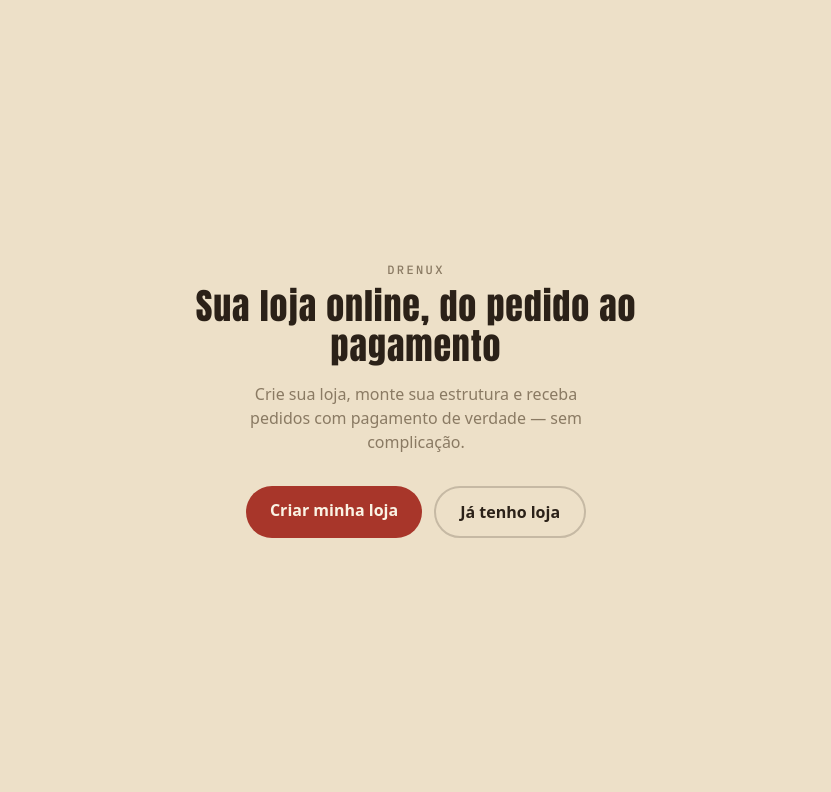
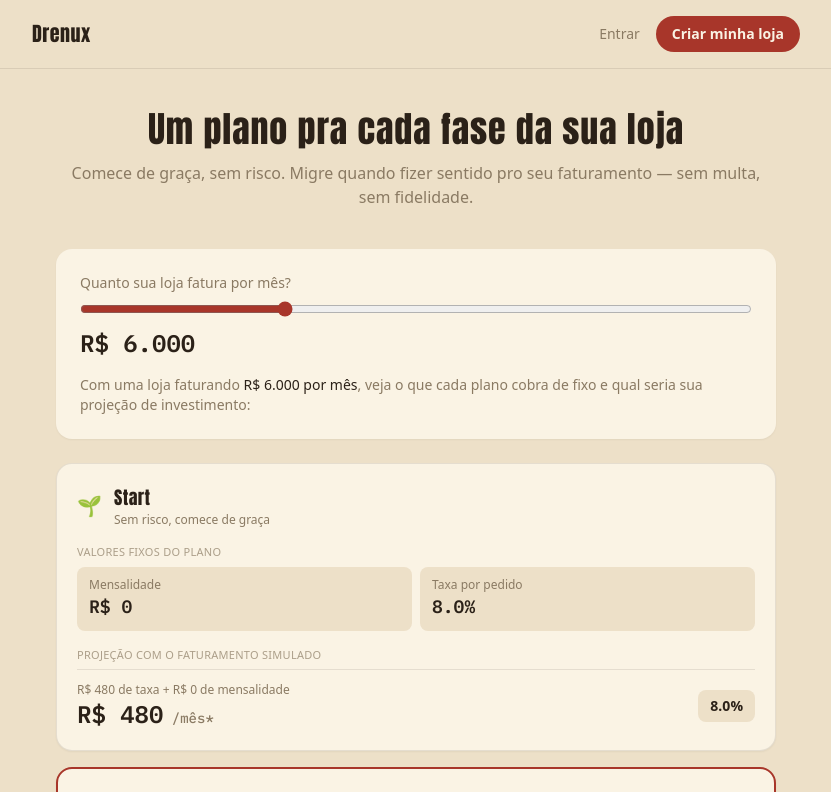
Before and after one commit to WilliamBreno/drenux, a React (Vite) app in the folder frontend/: page / in a window 1280 px wide. Shown: the top 792 px of the page, without its empty margins (224-1055 px from the left). Built offline with nearby package versions, Linux system fonts and the light colour scheme; no server answers.

Commit message:
Pagina de planos

```diff
--- a/frontend/src/App.tsx
+++ b/frontend/src/App.tsx
@@ -3,6 +3,7 @@ import { QueryClient, QueryClientProvider } from '@tanstack/react-query';
 import { EsqueciSenha } from './pages/EsqueciSenha';
 import { RedefinirSenha } from './pages/RedefinirSenha';
 import { Home } from './pages/Home';
+import { Planos } from './pages/Planos';
 import { CardapioPublico } from './pages/CardapioPublico';
 import { RastrearPedido } from './pages/RastrearPedido';
 import { Login } from './pages/Login';
@@ -29,7 +30,12 @@ function App() {
     <QueryClientProvider client={queryClient}>
       <BrowserRouter>
         <Routes>
-          <Route path="/" element={<Home />} />
+          {/* "/" agora é a porta de entrada comercial: mostra os planos.
+              O que antes era a home (entrar / cadastrar) virou "/inicio",
+              separado de propósito pra manter cada URL com um papel claro. */}
+          <Route path="/" element={<Planos />} />
+          <Route path="/inicio" element={<Home />} />
+
           <Route path="/login" element={<Login />} />
           <Route path="/cadastro" element={<Cadastro />} />
           <Route path="/esqueci-senha" element={<EsqueciSenha />} />
--- /dev/null
+++ b/frontend/src/pages/Planos.tsx
@@ -0,0 +1,202 @@
+import { useState, useMemo } from 'react';
+import { Link } from 'react-router-dom';
+
+interface Plano {
+  id: string;
+  nome: string;
+  mensal: number;
+  taxa: number;
+  desc: string;
+  emoji: string;
+}
+
+const PLANOS: Plano[] = [
+  { id: 'start', nome: 'Start', mensal: 0, taxa: 0.08, desc: 'Sem risco, comece de graça', emoji: '🌱' },
+  { id: 'pro', nome: 'Pro', mensal: 129, taxa: 0.04, desc: 'Pra loja em crescimento', emoji: '📈' },
+  { id: 'scale', nome: 'Scale', mensal: 349, taxa: 0.015, desc: 'Volume alto, custo mínimo', emoji: '🚀' },
+];
+
+function fmt(v: number) {
+  return v.toLocaleString('pt-BR', { style: 'currency', currency: 'BRL', maximumFractionDigits: 0 });
+}
+
+export function Planos() {
+  const [faturamento, setFaturamento] = useState(6000);
+
+  const custos = useMemo(
+    () => PLANOS.map((p) => ({ ...p, valorTaxa: p.taxa * faturamento, total: p.mensal + p.taxa * faturamento })),
+    [faturamento]
+  );
+  const menorCusto = Math.min(...custos.map((c) => c.total));
+
+  return (
+    <div className="min-h-screen bg-fundo">
+      {/* Header simples */}
+      <header className="border-b border-tinta/10 px-6 py-4">
+        <div className="mx-auto flex max-w-3xl items-center justify-between">
+          <Link to="/inicio" className="font-display text-xl tracking-wide text-tinta">
+            Drenux
+          </Link>
+          <div className="flex items-center gap-4">
+            <Link to="/login" className="text-sm text-tinta-suave hover:text-tinta">
+              Entrar
+            </Link>
+            <Link
+              to="/cadastro"
+              className="rounded-full bg-acento px-4 py-2 text-sm font-semibold text-superficie"
+            >
+              Criar minha loja
+            </Link>
+          </div>
+        </div>
+      </header>
+
+      <main className="mx-auto max-w-3xl px-6 py-10">
+        {/* Título */}
+        <div className="text-center">
+          <h1 className="font-display text-3xl tracking-wide text-tinta sm:text-4xl">
+            Um plano pra cada fase da sua loja
+          </h1>
+          <p className="mt-3 text-tinta-suave">
+            Comece de graça, sem risco. Migre quando fizer sentido pro seu faturamento — sem multa, sem fidelidade.
+          </p>
+        </div>
+
+        {/* Calculadora */}
+        <div className="mt-10 rounded-2xl bg-superficie p-6 shadow-sm">
+          <label className="block text-sm text-tinta-suave">Quanto sua loja fatura por mês?</label>
+          <input
+            type="range"
+            min={0}
+            max={20000}
+            step={100}
+            value={faturamento}
+            onChange={(e) => setFaturamento(Number(e.target.value))}
+            className="mt-2 w-full accent-acento"
+          />
+          <p className="mt-1 font-carimbo text-2xl font-semibold text-tinta">{fmt(faturamento)}</p>
+
+          <p className="mt-4 text-sm text-tinta-suave">
+            Com uma loja faturando <strong className="font-medium text-tinta">{fmt(faturamento)} por mês</strong>,
+            veja o que cada plano cobra de fixo e qual seria sua projeção de investimento:
+          </p>
+        </div>
+
+        {/* Cards de planos */}
+        <div className="mt-6 space-y-4">
+          {custos.map((p) => {
+            const recomendado = p.total === menorCusto;
+            const efetivo = faturamento > 0 ? (p.total / faturamento) * 100 : p.taxa * 100;
+            return (
+              <div
+                key={p.id}
+                className={`rounded-2xl bg-superficie p-5 shadow-sm ${
+                  recomendado ? 'border-2 border-acento' : 'border border-tinta/10'
+                }`}
+              >
+                <div className="flex items-center justify-between">
+                  <div className="flex items-center gap-3">
+                    <span className="text-xl">{p.emoji}</span>
+                    <div>
+                      <p className="font-display text-lg tracking-wide text-tinta">{p.nome}</p>
+                      <p className="text-xs text-tinta-suave">{p.desc}</p>
+                    </div>
+                  </div>
+                  {recomendado && (
+                    <span className="rounded-full bg-acento/10 px-3 py-1 text-xs font-semibold text-acento">
+                      Mais barato
+                    </span>
+                  )}
+                </div>
+
+                <p className="mb-1.5 mt-4 text-[11px] font-medium uppercase tracking-wide text-tinta-suave/70">
+                  Valores fixos do plano
+                </p>
+                <div className="grid grid-cols-2 gap-2">
+                  <div className="rounded-lg bg-fundo px-3 py-2.5">
+                    <p className="text-xs text-tinta-suave">Mensalidade</p>
+                    <p className="font-carimbo text-lg font-semibold text-tinta">
+                      {p.mensal === 0 ? 'R$ 0' : fmt(p.mensal)}
+                    </p>
+                  </div>
+                  <div className="rounded-lg bg-fundo px-3 py-2.5">
+                    <p className="text-xs text-tinta-suave">Taxa por pedido</p>
+                    <p className="font-carimbo text-lg font-semibold text-tinta">
+                      {(p.taxa * 100).toFixed(1)}%
+                    </p>
+                  </div>
+                </div>
+
+                <p className="mb-1.5 mt-4 text-[11px] font-medium uppercase tracking-wide text-tinta-suave/70">
+                  Projeção com o faturamento simulado
+                </p>
+                <div className="flex items-center justify-between border-t border-tinta/10 pt-3">
+                  <div>
+                    <p className="text-xs text-tinta-suave">
+                      {fmt(p.valorTaxa)} de taxa + {p.mensal === 0 ? 'R$ 0' : fmt(p.mensal)} de mensalidade
+                    </p>
+                    <p className="font-carimbo text-2xl font-semibold text-tinta">
+                      {fmt(p.total)}
+                      <span className="text-sm font-normal text-tinta-suave"> /mês*</span>
+                    </p>
+                  </div>
+                  <span className="rounded-lg bg-fundo px-3 py-1.5 text-sm font-semibold text-tinta">
+                    {efetivo.toFixed(1)}%
+                  </span>
+                </div>
+              </div>
+            );
+          })}
+        </div>
+
+        {/* Aviso */}
+        <div className="mt-4 flex items-start gap-2 rounded-xl bg-superficie px-4 py-3">
+          <span className="mt-0.5 text-tinta-suave">ⓘ</span>
+          <p className="text-xs text-tinta-suave">
+            Mensalidade e taxa são os valores fixos de cada plano. O total mostrado é uma projeção com base no
+            faturamento que você simulou acima — o valor real muda conforme suas vendas no mês.
+          </p>
+        </div>
+
+        {/* CTA final */}
+        <div className="mt-10 text-center">
+          <Link
+            to="/cadastro"
+            className="inline-block rounded-full bg-acento px-8 py-3 font-semibold text-superficie"
+          >
+            Criar minha loja grátis
+          </Link>
+          <p className="mt-2 text-xs text-tinta-suave">Começa sempre no plano Start — troque quando quiser.</p>
+        </div>
+
+        {/* FAQ */}
+        <div className="mt-14 space-y-5">
+          <h2 className="text-center font-display text-xl tracking-wide text-tinta">Perguntas frequentes</h2>
+
+          <div className="rounded-xl bg-superficie p-4">
+            <p className="font-medium text-tinta">Posso trocar de plano depois?</p>
+            <p className="mt-1 text-sm text-tinta-suave">
+              Sim, a qualquer momento, direto no painel — sem multa e sem fidelidade.
+            </p>
+          </div>
+
+          <div className="rounded-xl bg-superficie p-4">
+            <p className="font-medium text-tinta">A taxa sai automática ou eu pago à parte?</p>
+            <p className="mt-1 text-sm text-tinta-suave">
+              A taxa é descontada automaticamente de cada pedido pago. A mensalidade (quando houver) é cobrada
+              uma vez por mês no cartão cadastrado.
+            </p>
+          </div>
+
+          <div className="rounded-xl bg-superficie p-4">
+            <p className="font-medium text-tinta">O que muda entre os planos em termos de recursos?</p>
+            <p className="mt-1 text-sm text-tinta-suave">
+              Nada. Rastreamento em tempo real, frete dinâmico, guardar e entregar depois, sistema de afiliados —
+              todos os recursos do Drenux estão disponíveis em qualquer plano. Só muda como você paga.
+            </p>
+          </div>
+        </div>
+      </main>
+    </div>
+  );
+}
```
